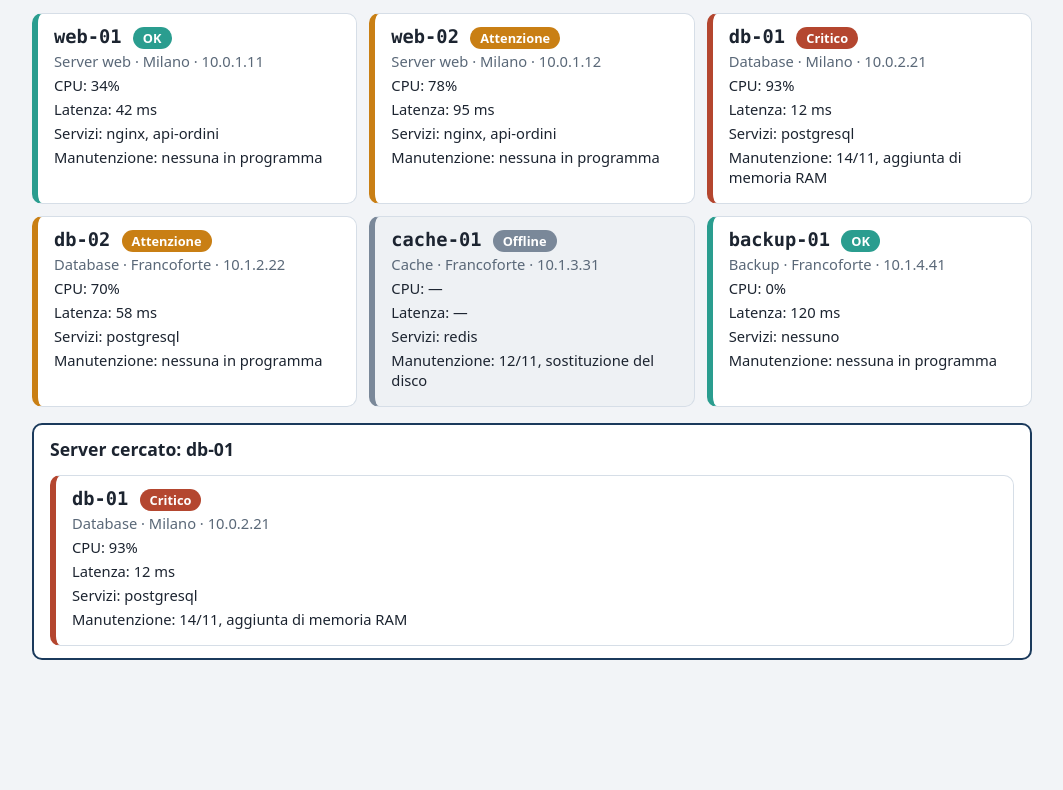
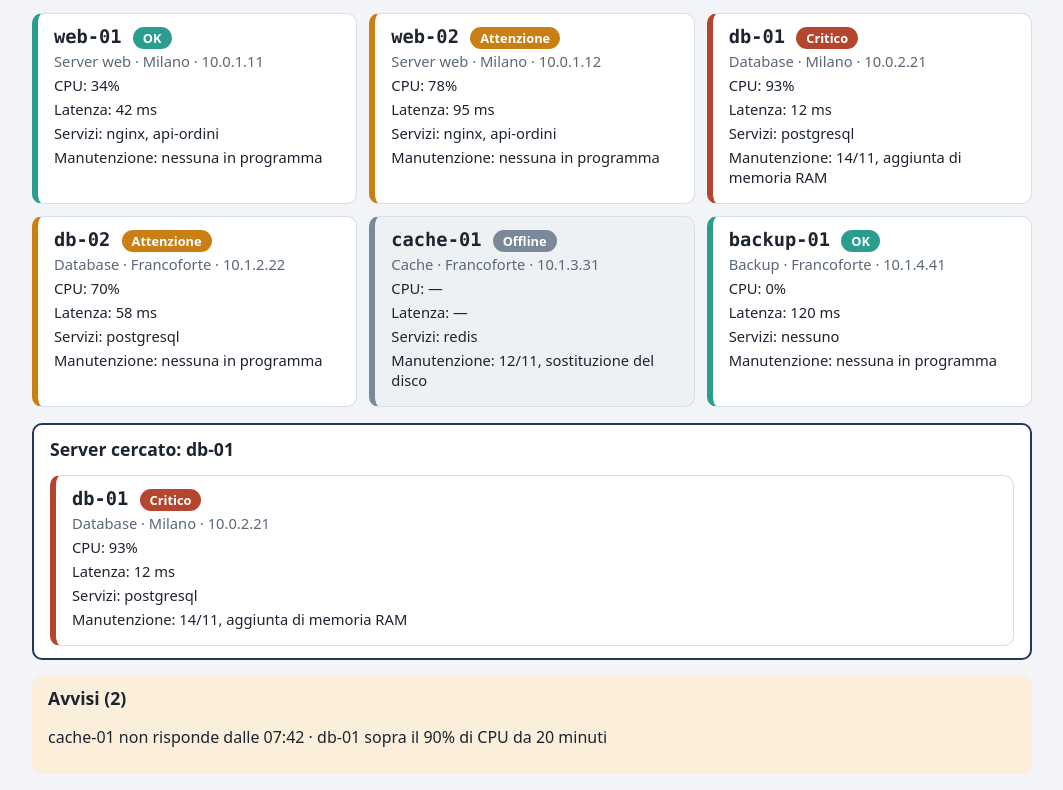
Before and after one commit to TommasoSaleri/PannelloServer, a React (Vite) app: page / in a window 1280 px wide. Shown: the part 223-1013 px from the top of the page, without its empty margins (108-1171 px from the left). Before the commit the page ends 899 px from the top, so only its background shows below. Built offline with nearby package versions, Linux system fonts and the light colour scheme.

Commit message:
Avvisi.jsx

```diff
--- a/src/App.jsx
+++ b/src/App.jsx
@@ -6,6 +6,7 @@ import Riepilogo from './Riepilogo.jsx'
 import SchedaServer from './SchedaServer.jsx'
 import GrigliaServer from './GrigliaServer.jsx'
 import ServerInEvidenza from './ServerInEvidenza.jsx'
+import Avvisi from './Avvisi.jsx'
 
 export default function App() {
   const ok = contaPerStato(servers, "ok")
@@ -35,6 +36,7 @@ export default function App() {
       />
       <GrigliaServer servers={servers} />
       <ServerInEvidenza cercato={cercato} server={servers.find(s => s.nome === cercato)} />
+      <Avvisi elenco={avvisi} />
     </div>
   )
 }
--- /dev/null
+++ b/src/Avvisi.jsx
@@ -0,0 +1,10 @@
+function Avvisi({ elenco }) {
+    return (
+        <section className={`avvisi ${elenco.length > 0 ? "" : "avvisi-vuoto"}`}>
+            <h2>Avvisi ({elenco.length})</h2>
+            <p>{elenco ? elenco.join(" · ") : "Nessun avviso"}</p>
+        </section>
+    )
+}
+
+export default Avvisi
```
